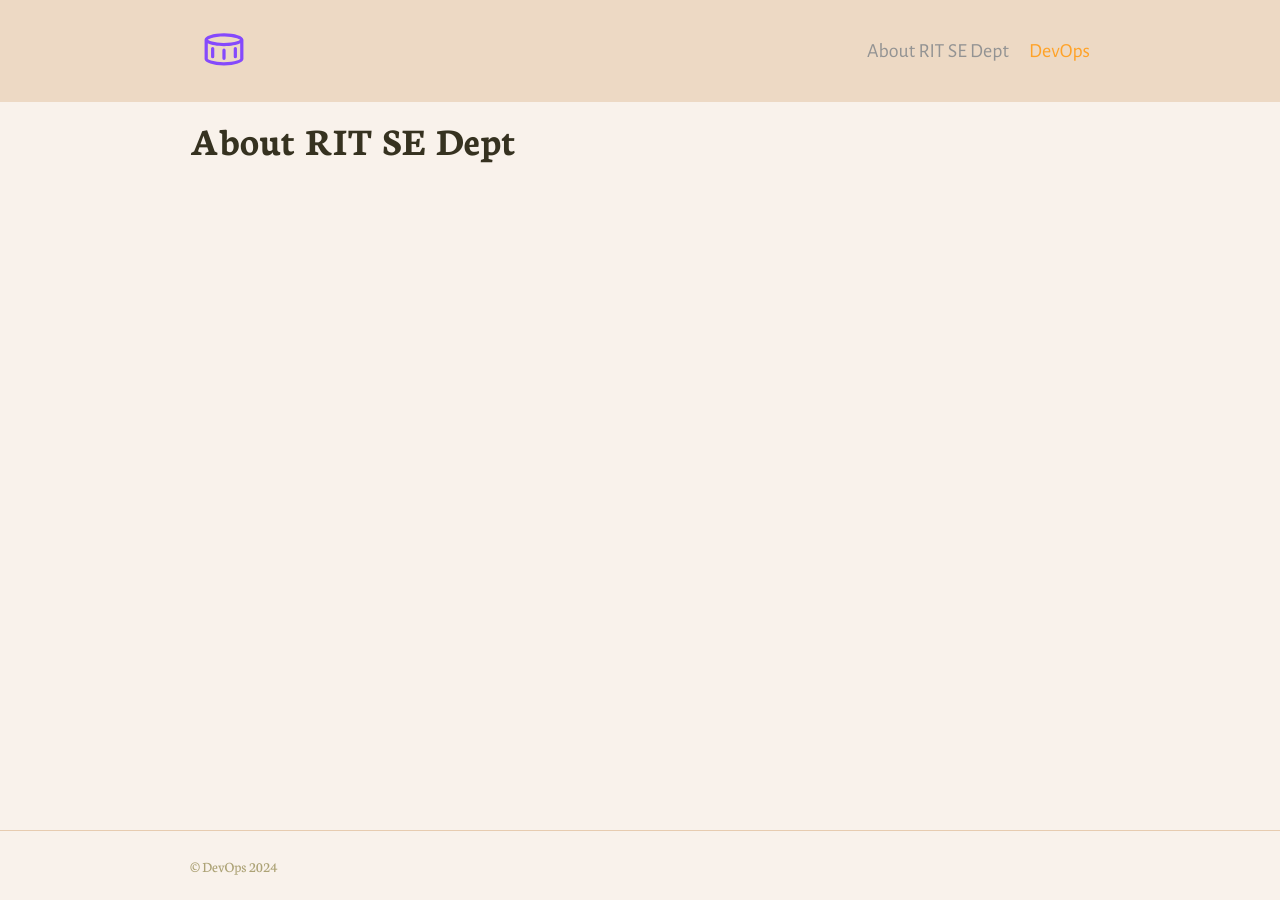
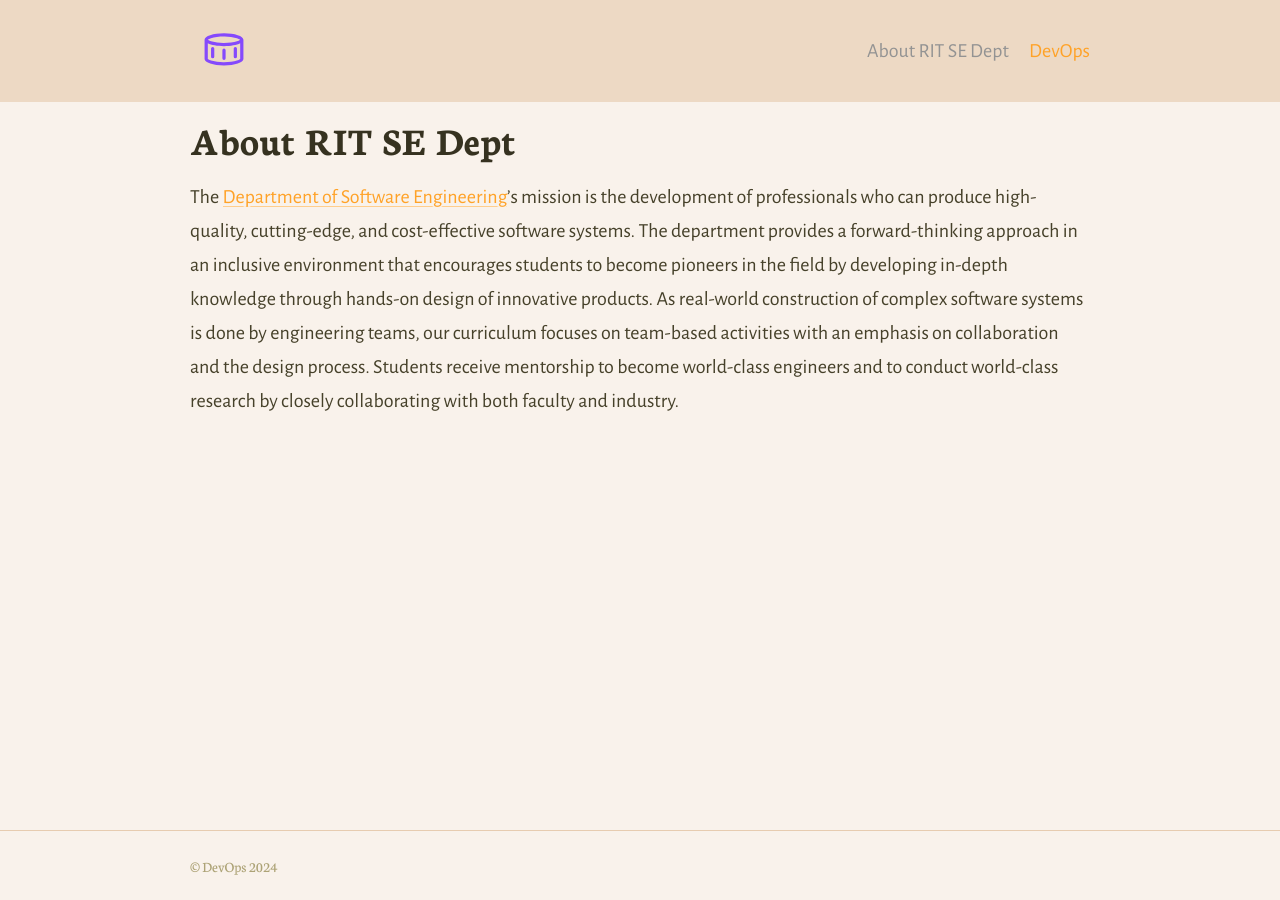
Before and after one commit to rit-devops-edu/rit-devops-edu.github.io, a Jekyll site: the page built from about.md, in a window 1280 px wide. Built offline with Jekyll 4.4.1, drawn with Linux system fonts in a browser that asks for light colours.

Commit message:
add intro to se dept

```diff
--- a/about.md
+++ b/about.md
@@ -38,3 +38,5 @@ _(deprecated, not recommended)_
 4. Run the command `bundle install` in the root of project to install the jekyll remote theme gem as a dependancy
 5. Run `bundle exec jekyll serve` to build and serve your site
 6. Done! Use the example [`_config.yml`](https://github.com/daviddarnes/garth/blob/master/_config.yml) file to set site-wide options -->
+
+The [Department of Software Engineering](https://www.rit.edu/computing/department-software-engineering)’s mission is the development of professionals who can produce high-quality, cutting-edge, and cost-effective software systems. The department provides a forward-thinking approach in an inclusive environment that encourages students to become pioneers in the field by developing in-depth knowledge through hands-on design of innovative products. As real-world construction of complex software systems is done by engineering teams, our curriculum focuses on team-based activities with an emphasis on collaboration and the design process. Students receive mentorship to become world-class engineers and to conduct world-class research by closely collaborating with both faculty and industry.
```
Also changed, not shown: 1 other file.
